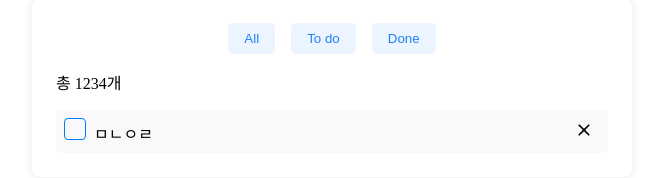
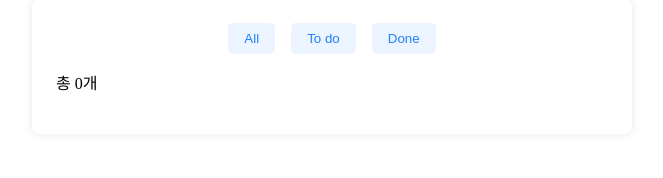
Before and after one commit to asj8000/myfair-todos, a Next.js app: page / in a window 1280 px wide. Shown: the part 242-420 px from the top of the page, without its empty margins (308-971 px from the left). Built offline with nearby package versions, Linux system fonts and the light colour scheme.

Commit message:
feature add todo task store

```diff
--- a/package.json
+++ b/package.json
@@ -17,6 +17,7 @@
     "react": "^18.2.0",
     "react-dom": "^18.2.0",
     "recoil": "^0.7.7",
+    "uuid": "^11.0.3",
     "zustand": "^5.0.1"
   },
   "devDependencies": {
--- a/src/components/pages/TodoListPage.tsx
+++ b/src/components/pages/TodoListPage.tsx
@@ -1,11 +1,35 @@
 "use client";
 import React, { useState } from "react";
 import styled from "@emotion/styled";
+import { useRecoilState } from "recoil";
+import { TodoTask } from "../../types/todoTask";
+import { todoState } from "../../recoil/taskState";
+import { v4 as uuidv4 } from "uuid";
 
 interface Props {}
 
 const TodoListPage = ({}: Props) => {
   const [task, setTask] = useState("");
+  const [tasks, setTasks] = useRecoilState<TodoTask[]>(todoState);
+
+  const addTask = () => {
+    if (task.trim() !== "") {
+      setTasks([...tasks, { id: uuidv4(), text: task, isCompleted: false }]);
+      setTask("");
+    }
+  };
+
+  const removeTask = (index: number) => {
+    setTasks(tasks.filter((_, i) => i !== index));
+  };
+
+  const toggleTodo = (id: string) => {
+    setTasks(
+      tasks.map((task) =>
+        task.id === id ? { ...task, isCompleted: !task.isCompleted } : task,
+      ),
+    );
+  };
 
   return (
     <PageContainer>
@@ -15,6 +39,7 @@ const TodoListPage = ({}: Props) => {
           type="text"
           value={task}
           onChange={(e) => setTask(e.target.value)}
+          onKeyDown={(e) => e.key === "Enter" && addTask()}
           placeholder="할 일을 입력해 주세요."
         />
         <TaskBox>
@@ -23,20 +48,24 @@ const TodoListPage = ({}: Props) => {
             <Tab>To do</Tab>
             <Tab>Done</Tab>
           </Tabs>
-          <TaskCount>총 1234개</TaskCount>
+          <TaskCount>총 {tasks.length}개</TaskCount>
           <TaskList>
-            <TaskItem>
-              <TaskContent>
-                <label>
-                  <HiddenCheckbox type="checkbox" />
-                  <StyledCheckbox />
-                  <TaskText>ㅁㄴㅇㄹ</TaskText>
-                </label>
-              </TaskContent>
-              <RemoveButton>
-                <RemoveIcon src="/images/Close.svg" alt="delete" />
-              </RemoveButton>
-            </TaskItem>
+            {tasks.map((task, index) => (
+              <TaskItem key={index}>
+                <TaskContent>
+                  <HiddenCheckbox
+                    type="checkbox"
+                    checked={task.isCompleted}
+                    onChange={() => toggleTodo(task.id)}
+                  />
+                  <StyledCheckbox checked={task.isCompleted} />
+                  <TaskText>{task.text}</TaskText>
+                </TaskContent>
+                <RemoveButton onClick={() => removeTask(index)}>
+                  <RemoveIcon src="/images/Close.svg" alt="delete" />
+                </RemoveButton>
+              </TaskItem>
+            ))}
           </TaskList>
         </TaskBox>
       </ContentWrapper>
@@ -123,33 +152,44 @@ const TaskItem = styled.li`
   justify-content: space-between;
   align-items: center;
   padding: 0.5rem;
-  background: #f9f9f9;
   border-radius: 5px;
 `;
 
-const TaskContent = styled.div`
+const TaskContent = styled.label`
   display: flex;
   align-items: center;
+  cursor: pointer;
+  width: 100%;
 `;
 
 const HiddenCheckbox = styled.input`
   display: none;
 `;
 
-const StyledCheckbox = styled.span`
+const StyledCheckbox = styled.span<{ checked: boolean }>`
   width: 20px;
   height: 20px;
-  border: 1px solid #007bff;
+  border: 1px solid;
   border-radius: 4px;
   display: inline-flex;
   align-items: center;
   justify-content: center;
   margin-right: 0.5rem;
   cursor: pointer;
+  background-color: ${({ checked }) => (checked ? "#007bff" : "transparent")};
+  border-color: ${({ checked }) => (checked ? "#007bff" : "#ccc")};
+
+  &::after {
+    content: url("/images/check.svg");
+    display: ${({ checked }) => (checked ? "block" : "none")};
+    transform: scale(0.7);
+  }
 `;
 
 const TaskText = styled.span`
   font-size: 1rem;
+  display: flex;
+  align-items: center;
 `;
 
 const RemoveButton = styled.button`
--- /dev/null
+++ b/src/recoil/taskState.ts
@@ -0,0 +1,7 @@
+import { atom } from "recoil";
+import { TodoTask } from "../types/todoTask";
+
+export const todoState = atom<TodoTask[]>({
+  key: "todoState",
+  default: [],
+});
--- /dev/null
+++ b/src/types/todoTask.ts
@@ -0,0 +1,5 @@
+export interface TodoTask {
+  id: string;
+  text: string;
+  isCompleted: boolean;
+}
```
Also changed, not shown: 1 other file (tests, documents, lock files or other folders).
